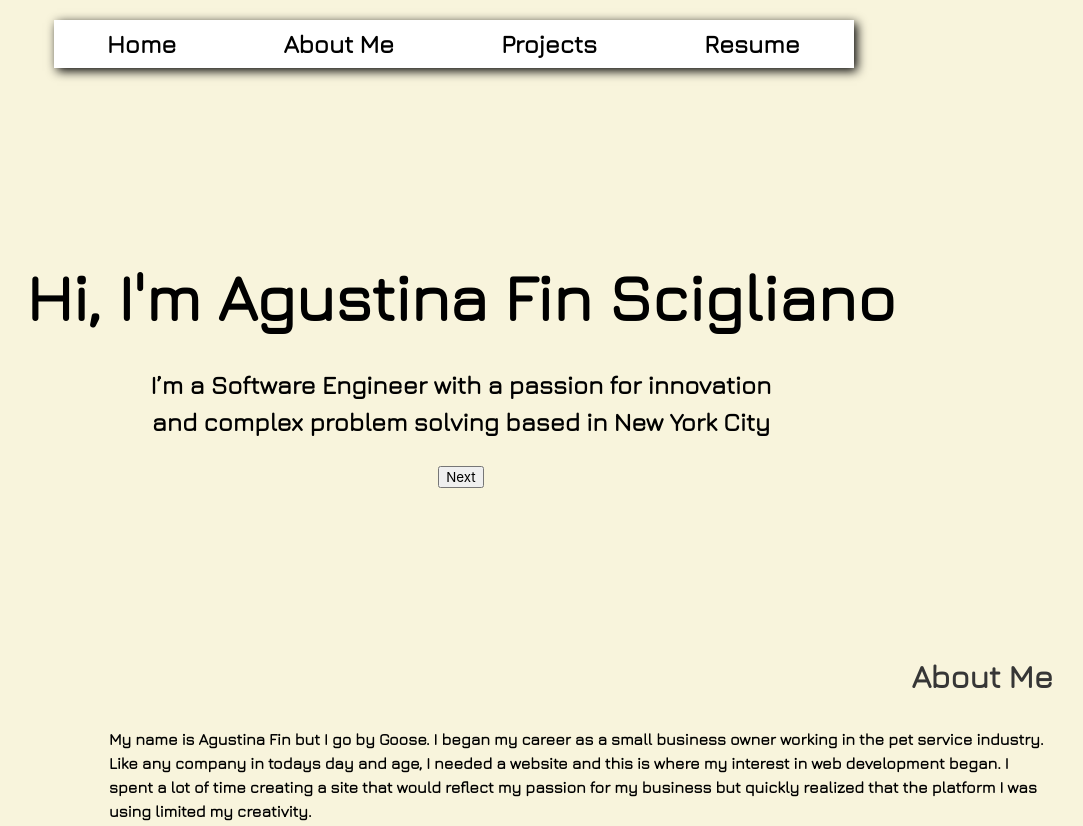
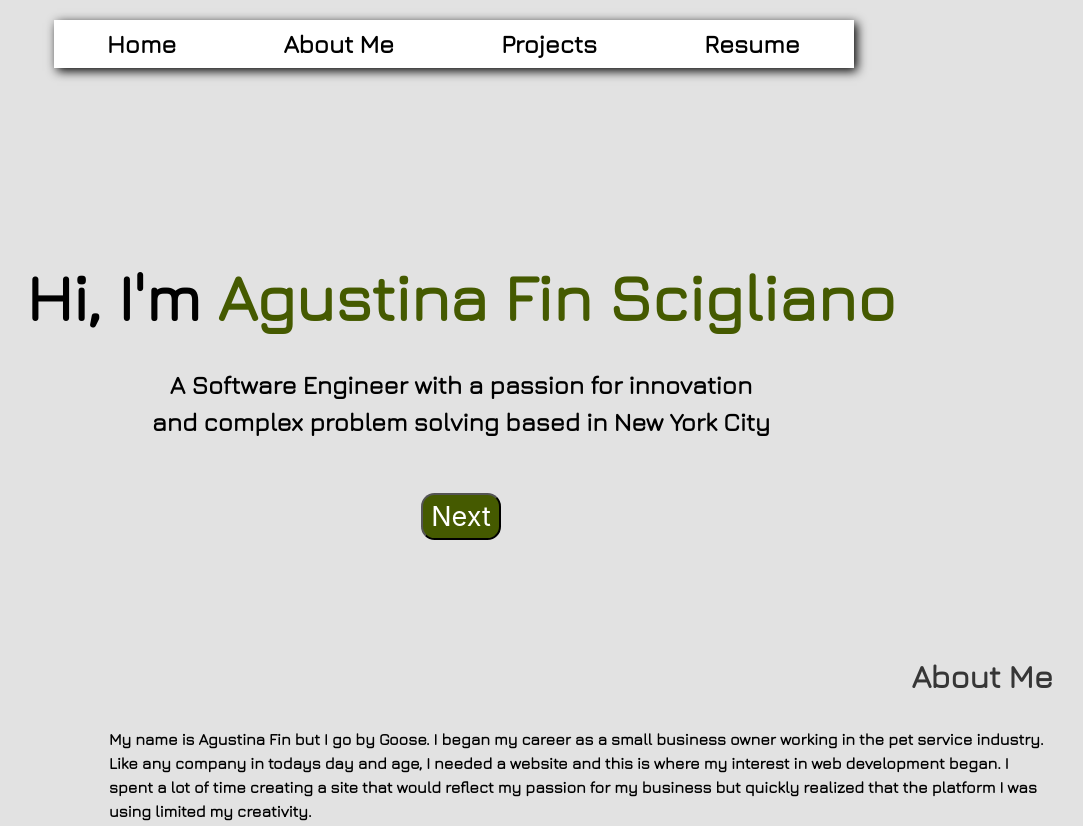
Before and after one commit to goosefin/myPortfolio, a plain HTML site: page index.html in a window 1280 px wide. Shown: the top 826 px of the page, without its empty margins (179-1262 px from the left). Drawn offline with nearby package versions, Linux system fonts and the light colour scheme.

Commit message:
Added button to landing page

```diff
--- a/css/style.css
+++ b/css/style.css
@@ -2,7 +2,7 @@ body{
     color: black;
     font-family: 'Jura', sans-serif;
     font-weight:900;
-    background-color: #f8f4dc;
+    background-color: rgb(226, 226, 226);
 }
 
 /* ============ Header ============ */
@@ -45,6 +45,10 @@ nav{
     margin-top:12em;
 }
 
+#name{
+    color:#455a00;
+}
+
 .content h1{
     color: black;
     font-size: 65px;
@@ -54,6 +58,15 @@ nav{
     font-size: 25px;
     width: 25em;
     text-align: center;
+}
+
+#next-btn{
+    background-color: #455a00;
+    border-radius: .5em;
+    font-size: 27px;
+    padding: .2em .3em .2em .3em;
+    color:white;
+    margin-top: 1em;
 }
 
 #me{
--- a/index.html
+++ b/index.html
@@ -24,9 +24,9 @@
         </div>
 
         <section class="content">
-            <h1>Hi, I'm Agustina Fin Scigliano</h1>
-            <p>I’m a Software Engineer with a passion for innovation and complex problem solving based in New York City</p>
-            <button>Next</button>
+            <h1>Hi, I'm <span id="name">Agustina Fin Scigliano</span></h1>
+            <p>A Software Engineer with a passion for innovation and complex problem solving based in New York City</p>
+            <button id="next-btn">Next</button>
         </section>
 
 
```
